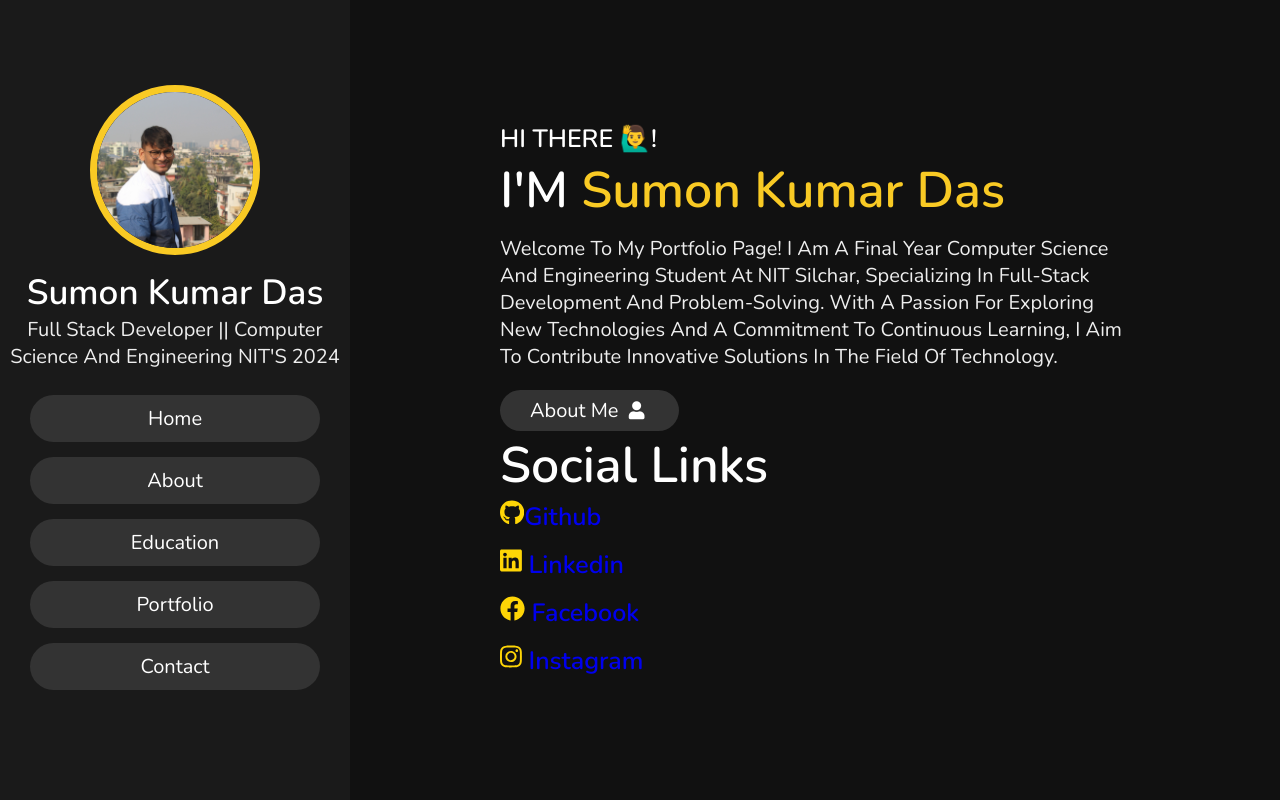
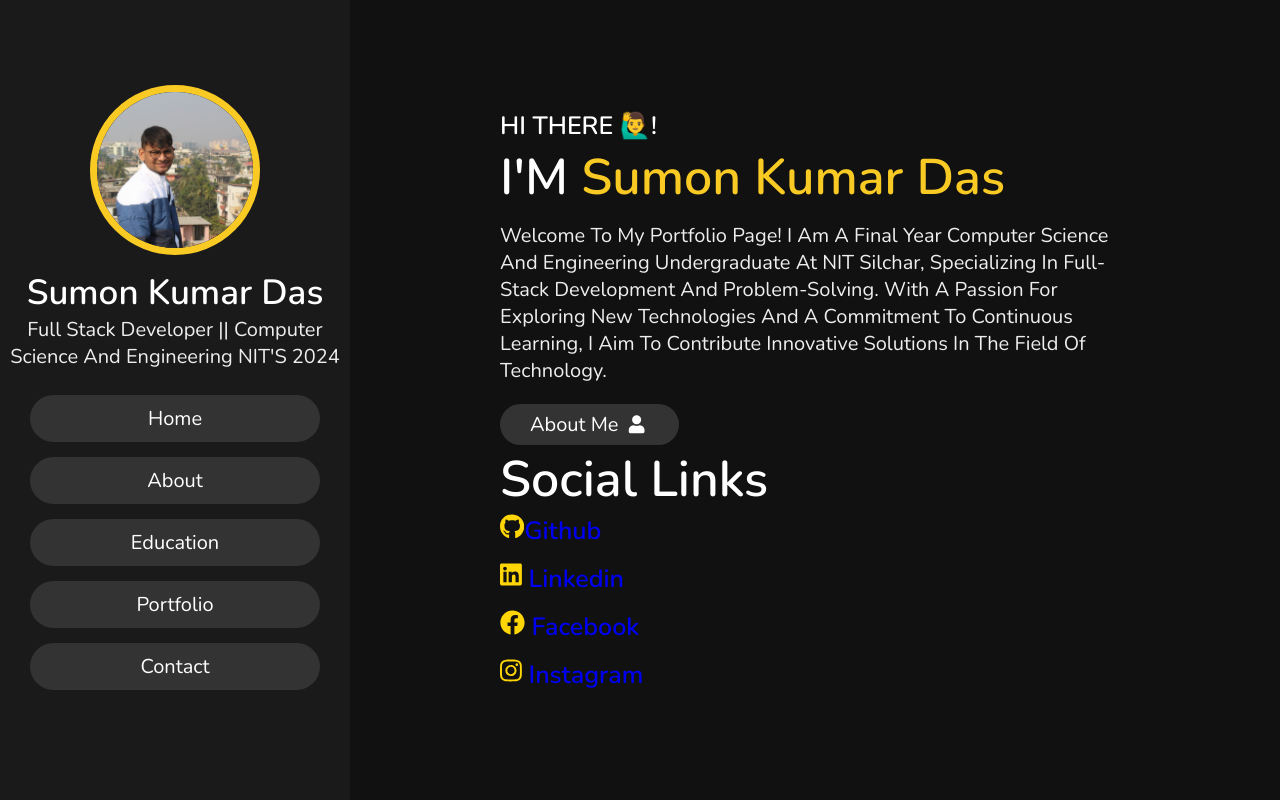
Before and after one commit to sumon05th/portfolio_skd.gihub.io, a plain HTML site: page index.html in a window 1280 px wide. Shown: the top 800 px of the page. Drawn offline with nearby package versions, Linux system fonts and the light colour scheme.

Commit message:
Update index.html

```diff
--- a/index.html
+++ b/index.html
@@ -48,7 +48,7 @@
         <h3>HI THERE 🙋‍♂️!</h3>
         <h1>I'M <span>Sumon Kumar Das</span></h1>
         <p>
-           Welcome To my Portfolio Page! I am a final year computer science and engineering student at NIT Silchar, specializing in full-stack development and problem-solving. With a passion for exploring new technologies and a commitment to continuous learning, I aim to contribute innovative solutions in the field of technology.
+           Welcome To my Portfolio Page! I am a final year computer science and engineering undergraduate  at NIT Silchar, specializing in full-stack development and problem-solving. With a passion for exploring new technologies and a commitment to continuous learning, I aim to contribute innovative solutions in the field of technology.
         </p>
         <a href="#about"><button class="btn">about me <i class="fas fa-user"></i></button
       ></a>
```
